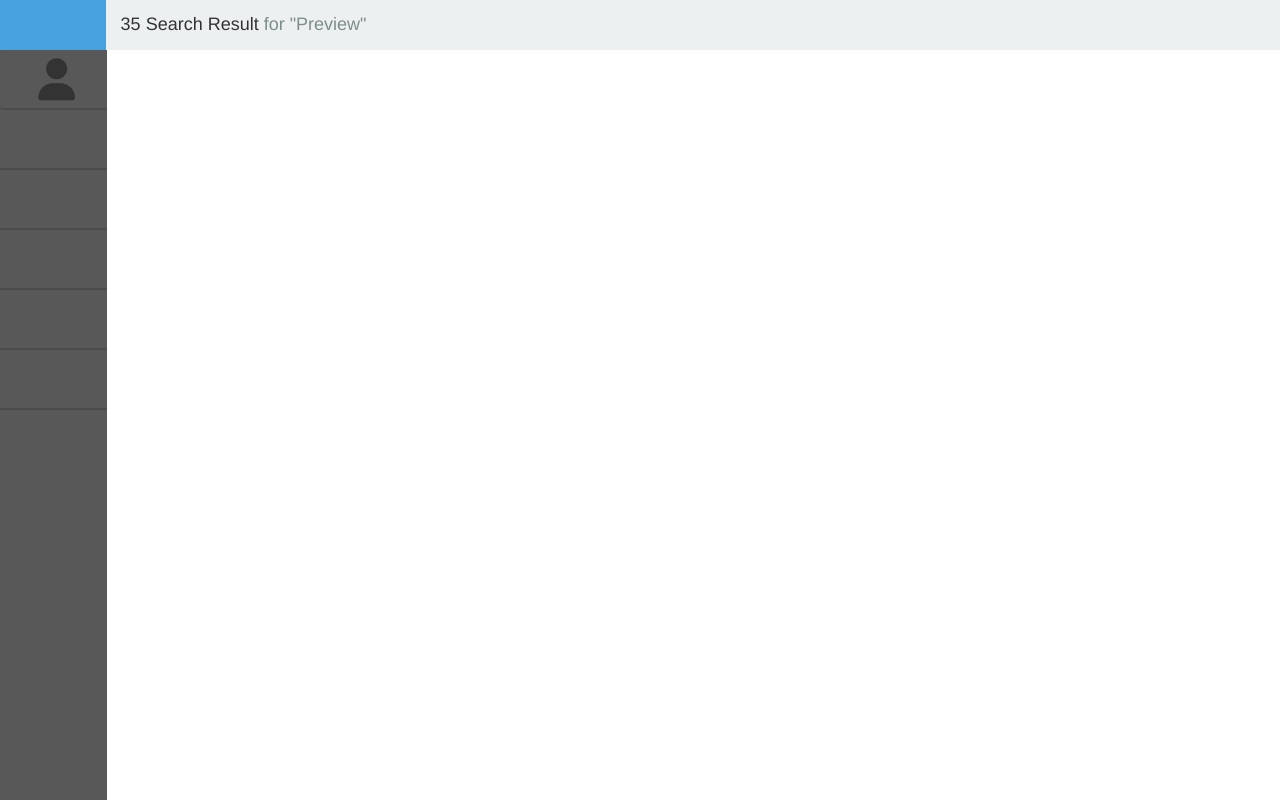
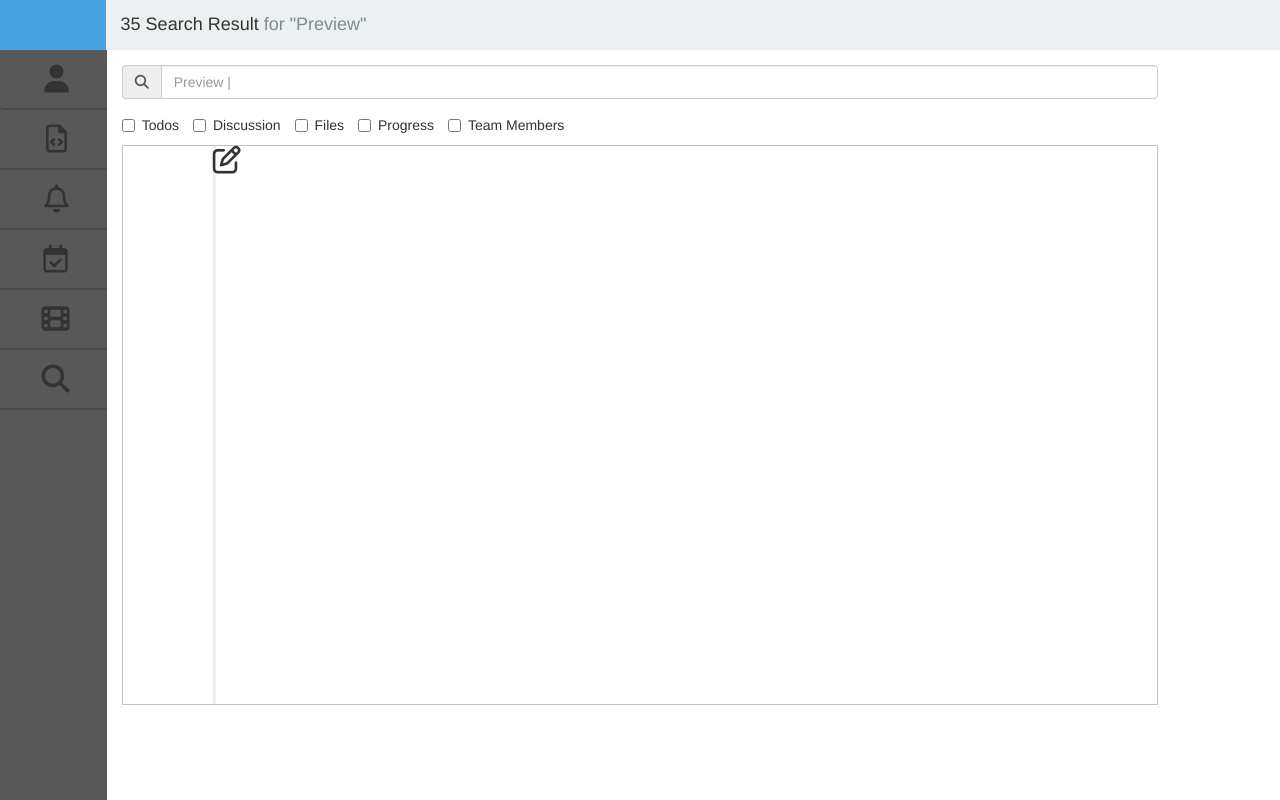
Before and after one commit to varunmulinti/test-pro, a plain HTML site: page index.html in a window 1280 px wide. Drawn offline with nearby package versions, Linux system fonts and the light colour scheme.

Commit message:
doing the main part

```diff
--- a/css/app.css
+++ b/css/app.css
@@ -2,17 +2,16 @@
   height: 60px;
   width: 113px;
 }
-.top{
+#top{
   background: #48a2df;
   width: 8.25%;
   height: 50px;
 
 }
-.topright{
+#topright{
   background:#ecf0f1;
   height: 50px;
   width: 91.75%;
-  float: right;
 }
 .matter{
   margin-top: 15px;
@@ -32,3 +31,23 @@ color: #7f8c8d;
 #profile{
   border-radius: 50%;
 }
+#box{
+  margin-top:15px;
+}
+#main{
+  height:70vh;
+  border:1px solid #bdc3c7;
+  margin-top: 10px
+}
+
+.vertical-line{
+  width: 3px; /* Line width */
+  background-color: #ecf0f1; /* Line color */
+  height: 100%;
+  float: left;
+  margin-left: 90px
+}
+.lineicon{
+  height: 50px;
+  width: 50px;
+}
--- a/index.html
+++ b/index.html
@@ -9,31 +9,68 @@
     <link rel="stylesheet" href="css/app.css" media="screen" title="no title" charset="utf-8">
   </head>
   <body>
-        <div class="col-md-1 top"></div>
-        <div class="col-md-9 topright">
+    <div class="container-fulid">
+      <div class="col-md-1" id="top"></div>
+      <div class="col-xs-2 col-md-9" id="topright">
         <h4 class="text-left matter">35 Search Result <span class="mattercolor">for "Preview"</span></h4>
       </div>
       <div class="container-fluid">
         <div class="row">
-    <div class="col-sm-4 col-lg-1">
+          <div class="col-xs-1 col-md-1">
             <nav class="navbar navbar-default navbar-fixed-side sidebar">
               <div class="btn-group" role="group">
-          <button type="button" class="btn btn-default side sidebar"><div id="profile"><i class="fa fa-user fa-3x" aria-hidden="true"></div></i></button><br>
-          <button type="button" class="btn btn-default side sidebar"></button><br>
-          <button type="button" class="btn btn-default side sidebar"></button>
-          <button type="button" class="btn btn-default side sidebar"></button>
-          <button type="button" class="btn btn-default side sidebar"></button>
-          <button type="button" class="btn btn-default side sidebar"></button>
+                <button type="button" class="btn btn-default side sidebar"><div id="profile"><i class="fa fa-user fa-2x fa-hov" aria-hidden="true"></i></div></button><br>
+                <button type="button" class="btn btn-default side sidebar"><div id="profile"><i class="fa fa-file-code-o fa-2x" aria-hidden="true"></i></div></button><br>
+                <button type="button" class="btn btn-default side sidebar"><div id="profile"><i class="fa fa-bell-o fa-2x" aria-hidden="true"></i></div></button>
+                <button type="button" class="btn btn-default side sidebar"><div id="profile"><i class="fa fa-calendar-check-o fa-2x" aria-hidden="true"></i></div></button>
+                <button type="button" class="btn btn-default side sidebar"><div id="profile"><i class="fa fa-film fa-2x" aria-hidden="true"></i></div></button>
+                <button type="button" class="btn btn-default side sidebar"><div id="profile"><i class="fa fa-search fa-2x" aria-hidden="true"></i></div></button>
               </div>
             </nav>
           </div>
           <div class="col-sm-9 col-lg-10">
-      <!-- your page content -->
+            <div class="form-group has-feedback" id="box">
+              <div class="input-group">
+                <span class="input-group-addon"><i class="fa fa-search" aria-hidden="true"></i></span>
+                <input type="text" class="form-control" placeholder="Preview |">
               </div>
             </div>
+            <div>
+              <label class="checkbox-inline">
+                <input type="checkbox"> Todos
+              </label>
+              <label class="checkbox-inline">
+                <input type="checkbox"> Discussion
+              </label>
+              <label class="checkbox-inline">
+                <input type="checkbox"> Files
+              </label>
+              <label class="checkbox-inline">
+                <input type="checkbox"> Progress
+              </label>
+              <label class="checkbox-inline">
+                <input type="checkbox"> Team Members
+              </label>
+            </div>
+            <div id="main">
+              <div class="vertical-line">
+
+                  <i class="fa fa-pencil-square-o fa-2x lineicon" aria-hidden="true"></i>
 
 
 
+
+
+
+              </div>
+              <!-- <div id="more">
+                <button type="button" class="btn btn-default"></button>
+              </div> -->
+            </div>
+          </div>
+        </div>
+      </div>
+    </div>
 
 
 
```
Also changed, not shown: css/person.gif (added). Lines whose indentation alone changed are shown as unchanged.
